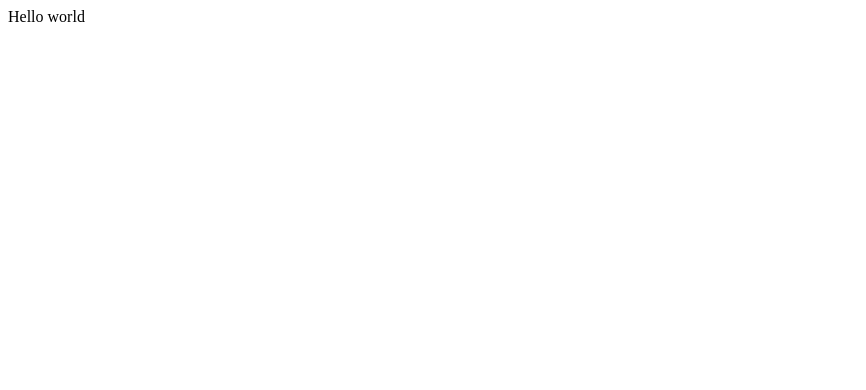
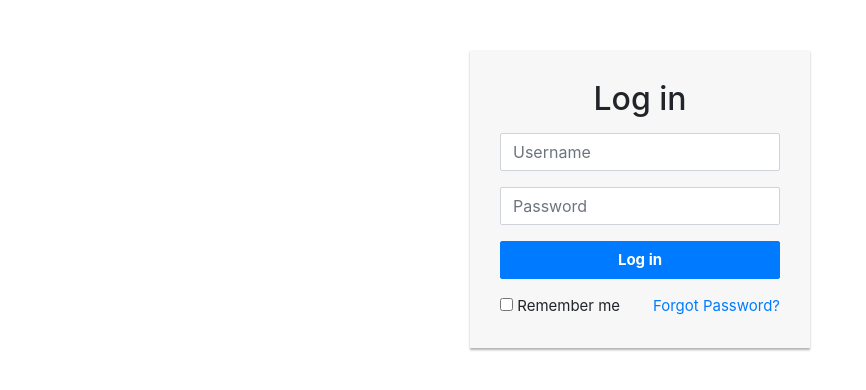
Before and after one commit to MichaelStett/2021_AI1, a PHP site: page / in a window 1280 px wide. Before the commit the part shown is almost empty. Shown: the top 390 px of the page, without its empty margins (0-866 px from the left). Run offline with PHP 8.4, Linux system fonts and the light colour scheme; some libraries are stand-ins or nearby versions.

Commit message:
add simple login form

```diff
--- a/index.php
+++ b/index.php
@@ -1,3 +1,68 @@
 <?php
-echo "<h>Hello world</h>";
+
 ?>
+<!DOCTYPE html>
+<html lang="pl">
+
+<head>
+    <meta charset="utf-8" />
+    <meta name="viewport" content="width=device-width, initial-scale=1, shrink-to-fit=no" />
+    <meta name="description" content="" />
+    <meta name="author" content="Szwarc Tymejczyk Kruszyna Przybysz" />
+    <title>Fakturomat</title>
+
+    <link href="//maxcdn.bootstrapcdn.com/bootstrap/4.0.0/css/bootstrap.min.css" rel="stylesheet" id="bootstrap-css">
+    <script src="//maxcdn.bootstrapcdn.com/bootstrap/4.0.0/js/bootstrap.min.js"></script>
+    <script src="//cdnjs.cloudflare.com/ajax/libs/jquery/3.2.1/jquery.min.js"></script>
+
+    <style>
+        .login-form {
+            width: 340px;
+            margin: 50px auto;
+            font-size: 15px;
+        }
+        .login-form form {
+            margin-bottom: 15px;
+            background: #f7f7f7;
+            box-shadow: 0px 2px 2px rgba(0, 0, 0, 0.3);
+            padding: 30px;
+        }
+        .login-form h2 {
+            margin: 0 0 15px;
+        }
+        .form-control, .btn {
+            min-height: 38px;
+            border-radius: 2px;
+        }
+        .btn {
+            font-size: 15px;
+            font-weight: bold;
+        }
+    </style>
+
+</head>
+
+<body>
+<div class="container-fluid">
+
+    <div class="login-form">
+        <form action="/examples/actions/confirmation.php" method="post">
+            <h2 class="text-center">Log in</h2>
+            <div class="form-group">
+                <input type="text" class="form-control" placeholder="Username" required="required">
+            </div>
+            <div class="form-group">
+                <input type="password" class="form-control" placeholder="Password" required="required">
+            </div>
+            <div class="form-group">
+                <button type="submit" class="btn btn-primary btn-block">Log in</button>
+            </div>
+            <div class="clearfix">
+                <label class="float-left form-check-label"><input type="checkbox"> Remember me</label>
+                <a href="#" class="float-right">Forgot Password?</a>
+            </div>
+        </form>
+    </div>
+
+</div>
+</body>
```
